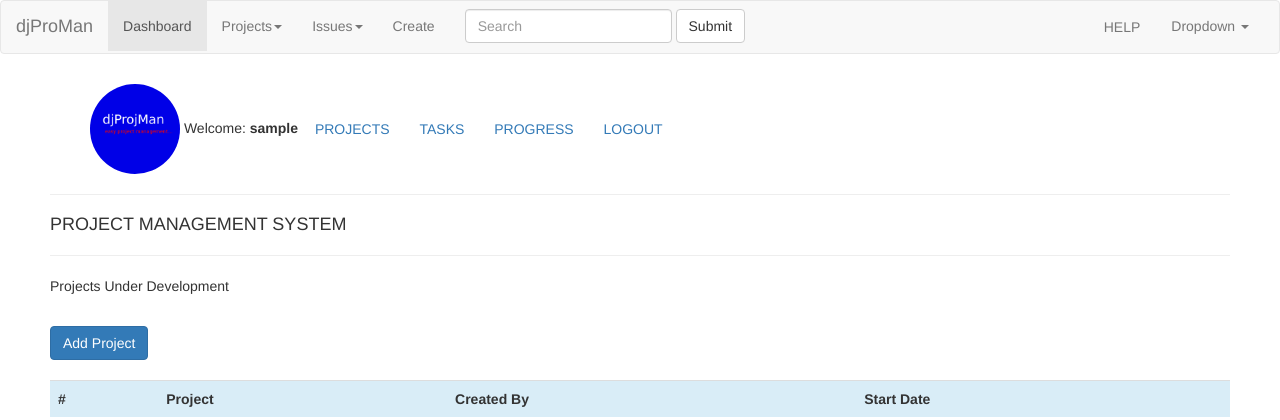
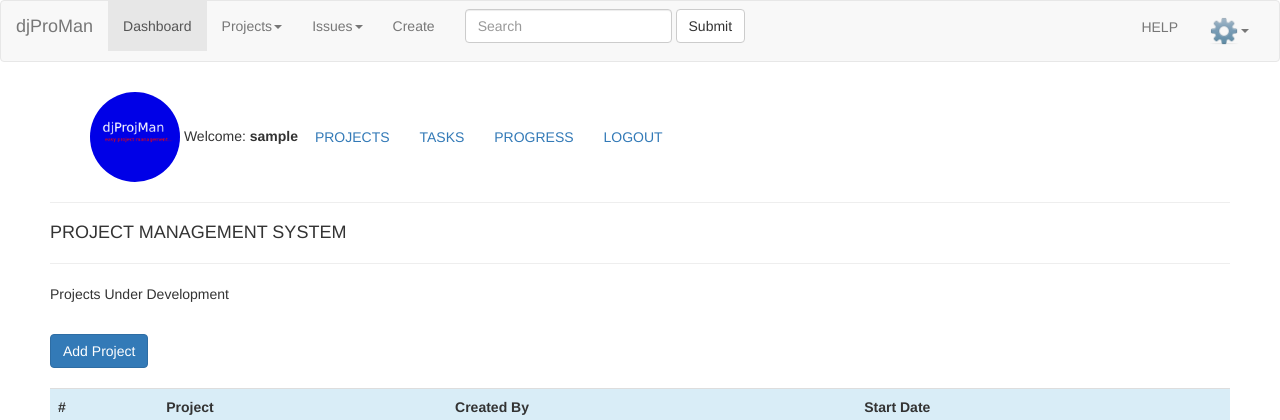
Before and after one commit to stoic1979/djprojman, a Django app: page / in a window 1280 px wide. Shown: the top 420 px of the page. Run offline with Django 3.2, Linux system fonts and the light colour scheme; the visitor is signed in with stand-in values (Sample User, id 1); data that the repository does not hold is empty; parts of the project's set-up code (start-up, migrations or seed data) failed here and were passed over; some libraries are stand-ins or nearby versions.

Commit message:
added settings dropdown

```diff
--- a/dashboard/templates/base.html
+++ b/dashboard/templates/base.html
@@ -76,7 +76,7 @@
                 <ul class="nav navbar-nav navbar-right">
                     <li><a class="btn btn-inverse" href="#" data-toggle="modal" data-target="#HelpModal">HELP</a></li>
                     <li class="dropdown">
-                    <a href="#" class="dropdown-toggle" data-toggle="dropdown" role="button" aria-haspopup="true" aria-expanded="false">Dropdown <span class="caret"></span></a>
+                    <a href="#" class="dropdown-toggle" data-toggle="dropdown" role="button" aria-haspopup="true" aria-expanded="false"><img src={% static "images/settings.png" %} width="30" height="30"><span class="caret"></span></a>
                     <ul class="dropdown-menu">
                         <li><a href="#">Action</a></li>
                         <li><a href="#">Another action</a></li>
```
Also changed, not shown: dashboard/templates/static/images/settings.png (added).
